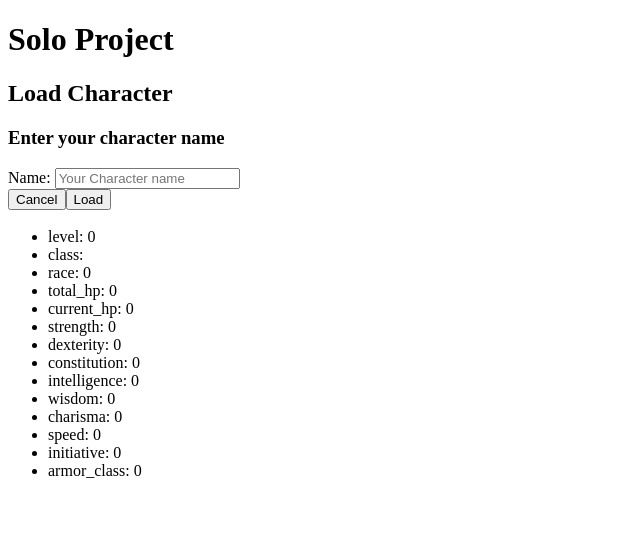
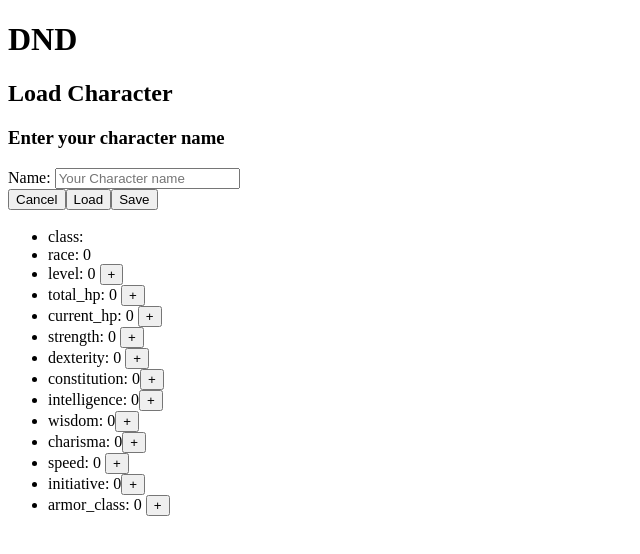
Before and after one commit to nicholas-l-ly/DnD-Character-Sheet, a React app: page /load in a window 1280 px wide. Shown: the top 554 px of the page, without its empty margins (0-640 px from the left). Built offline with nearby package versions, Linux system fonts and the light colour scheme.

Commit message:
complete save feature

```diff
--- a/src/components/App.jsx
+++ b/src/components/App.jsx
@@ -14,7 +14,7 @@
 
   return(
     <div className='router'>
-      <h1>Solo Project</h1>
+      <h1>DND</h1>
       <main>
         <BrowserRouter>
           <Switch>
--- a/src/components/LoadCharacter.jsx
+++ b/src/components/LoadCharacter.jsx
@@ -69,9 +69,39 @@
         initiativeOnChange(initiative);
         wisdomOnChange(wisdom);
         armor_classOnChange(armor_class);
-
       });
 
+  };
+  const body = {
+    name,
+    level,
+    classtype,
+    race,
+    total_hp,
+    current_hp,
+    strength,
+    dexterity,
+    constitution,
+    intelligence,
+    wisdom,
+    charisma,
+    speed,
+    initiative,
+    armor_class
+  };
+
+  const saveCharacter = () => {
+    fetch(`/save/${name}`,{
+      method: 'PATCH',
+      headers:{
+        'Content-Type': 'Application/JSON'
+      },
+      body: JSON.stringify(body)
+    }).then((res) => res.json())
+      .then((data )=> {
+        console.log(data);
+      })
+      .catch(err => console.log('UpdateCharacter fetch ERROR: ',err));
 
   };
 
@@ -92,24 +122,25 @@
           </button>
         </Link>
         <button type="button" className="btnMain" onClick={loadCharacter}>Load</button>
+        <button type="button" className="btnMain" onClick={saveCharacter}>Save</button>
         <div className="charHeadContainer">
           <h3 className="charName">{name}</h3>
         </div>
         <ul>
-          <li>level: {level}</li>
           <li>class: {classtype}</li>
           <li>race: {race}</li>
-          <li>total_hp: {total_hp}</li>
-          <li>current_hp: {current_hp}</li>
-          <li>strength: {strength}</li>
-          <li>dexterity: {dexterity}</li>
-          <li>constitution: {constitution}</li>
-          <li>intelligence: {intelligence}</li>
-          <li>wisdom: {wisdom}</li>
-          <li>charisma: {charisma}</li>
-          <li>speed: {speed}</li>
-          <li>initiative: {initiative}</li>
-          <li>armor_class: {armor_class}</li>
+          <li>level: {level} <button onClick={()=>levelOnChange(level + 1)}>+</button></li>
+          <li>total_hp: {total_hp} <button onClick={()=>total_hpOnChange(total_hp + 1)}>+</button></li>
+          <li>current_hp: {current_hp} <button onClick={()=>current_hpOnChange(current_hp + 1)}>+</button></li>
+          <li>strength: {strength} <button onClick={()=>strengthOnChange(strength + 1)}>+</button></li>
+          <li>dexterity: {dexterity} <button onClick={()=>dexterityOnChange(dexterity + 1)}>+</button></li>
+          <li>constitution: {constitution}<button onClick={()=>constitutionOnChange(constitution + 1)}>+</button></li>
+          <li>intelligence: {intelligence}<button onClick={()=>intelligenceOnChange(intelligence + 1)}>+</button></li>
+          <li>wisdom: {wisdom}<button onClick={()=>wisdomOnChange(wisdom + 1)}>+</button></li>
+          <li>charisma: {charisma}<button onClick={()=>charismaOnChange(charisma + 1)}>+</button></li>
+          <li>speed: {speed} <button onClick={()=>speedOnChange(speed + 1)}>+</button></li>
+          <li>initiative: {initiative}<button onClick={()=>initiativeOnChange(initiative + 1)}>+</button></li>
+          <li>armor_class: {armor_class} <button onClick={()=>armor_classOnChange(armor_class + 1)}>+</button></li>
         </ul>
 
 
```
Also changed, not shown: 2 other files (tests, documents, lock files or other folders).
